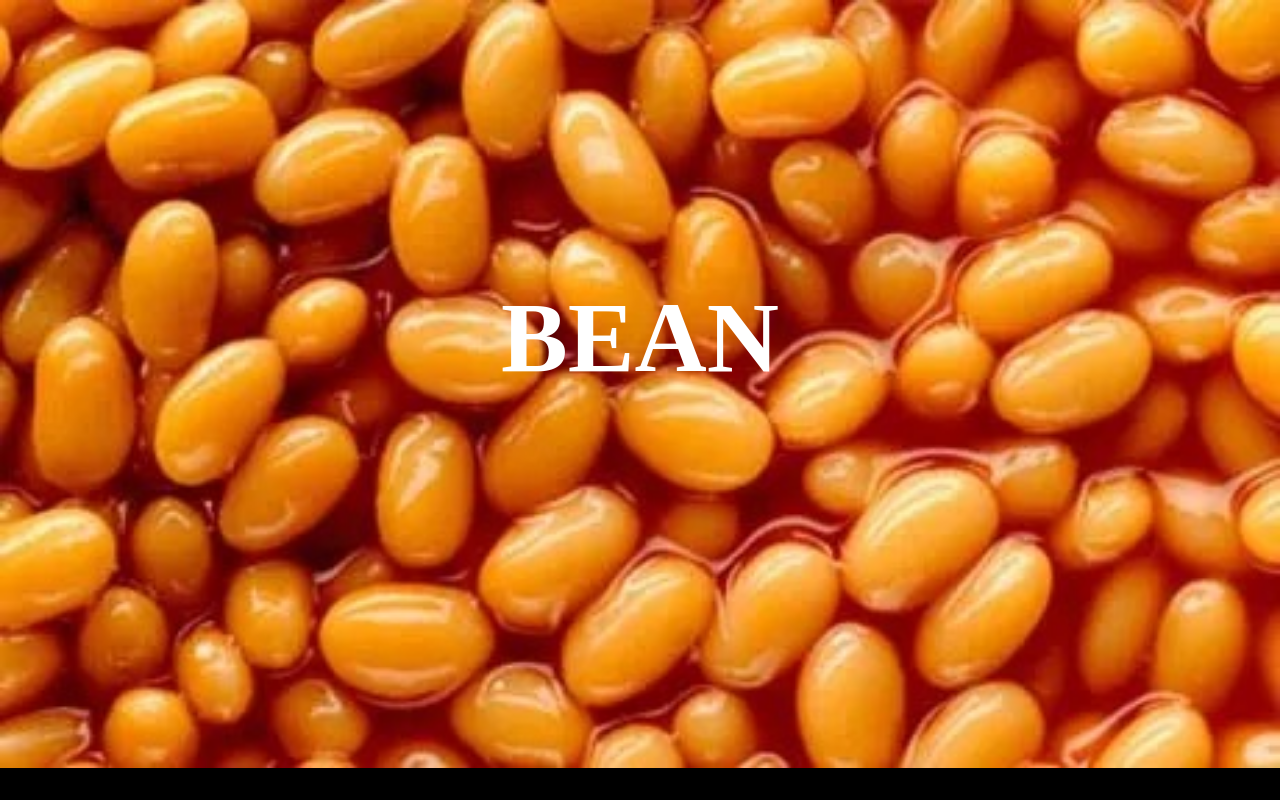
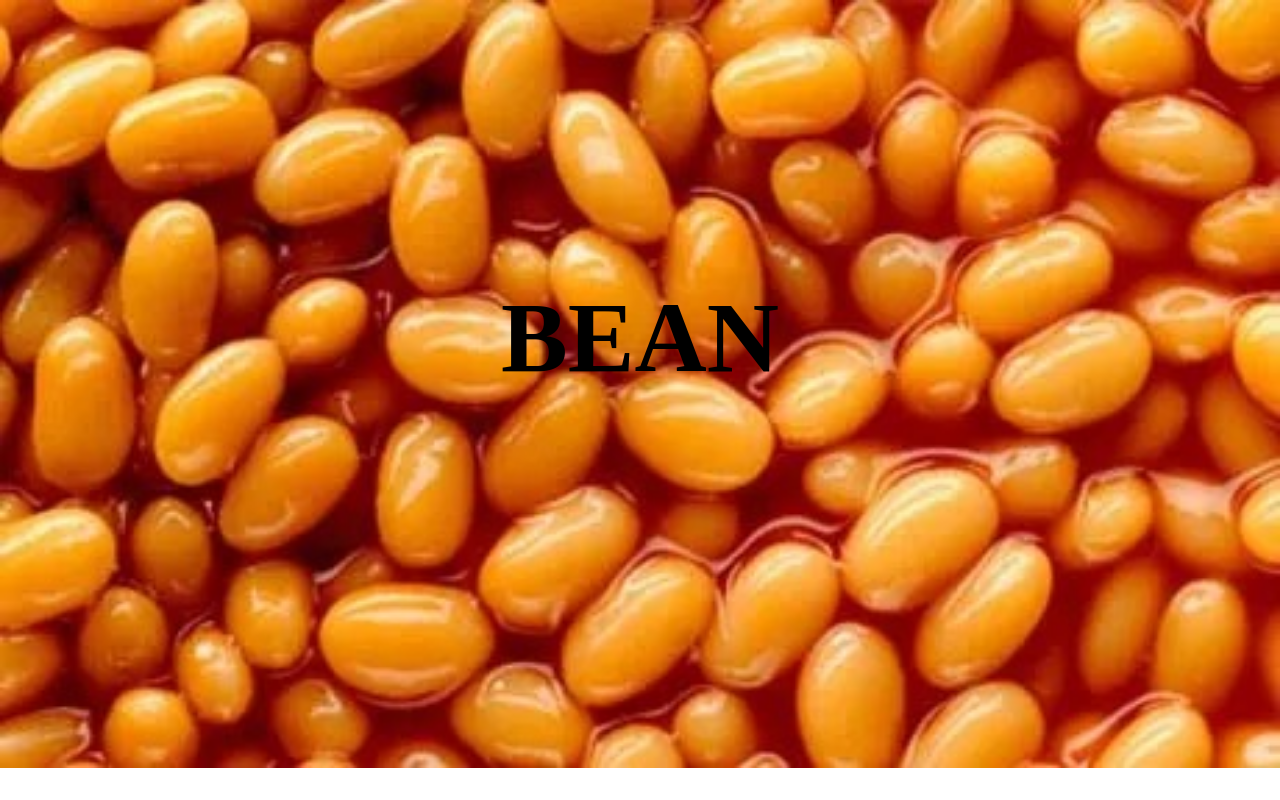
Before and after one commit to agenericapple/btd6, a plain HTML site: page index.html in a window 1280 px wide. Drawn offline with Linux system fonts and the light colour scheme.

Commit message:
Update index.html

```diff
--- a/index.html
+++ b/index.html
@@ -48,12 +48,8 @@
         setInterval(()=>{
             title.textContent = wordlist[indexN]
             if(nextAn==1){
-                title.style.color = 'black'
-                body.style.backgroundColor = 'white'
                 nextAn = 2
             }else{
-                title.style.color = 'white'
-                body.style.backgroundColor = 'black'
                 nextAn = 1
             }
             if (indexN == 3) {
```
